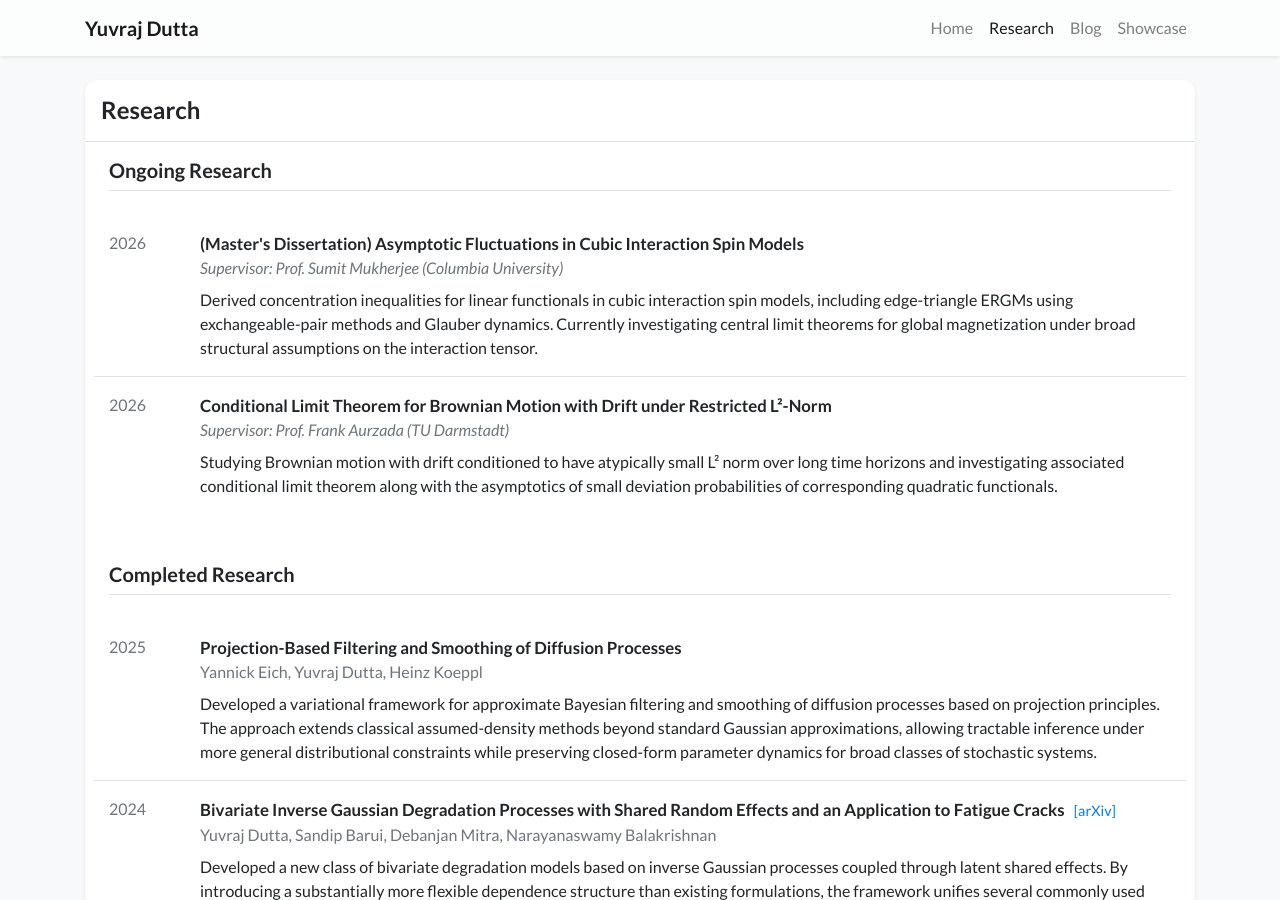
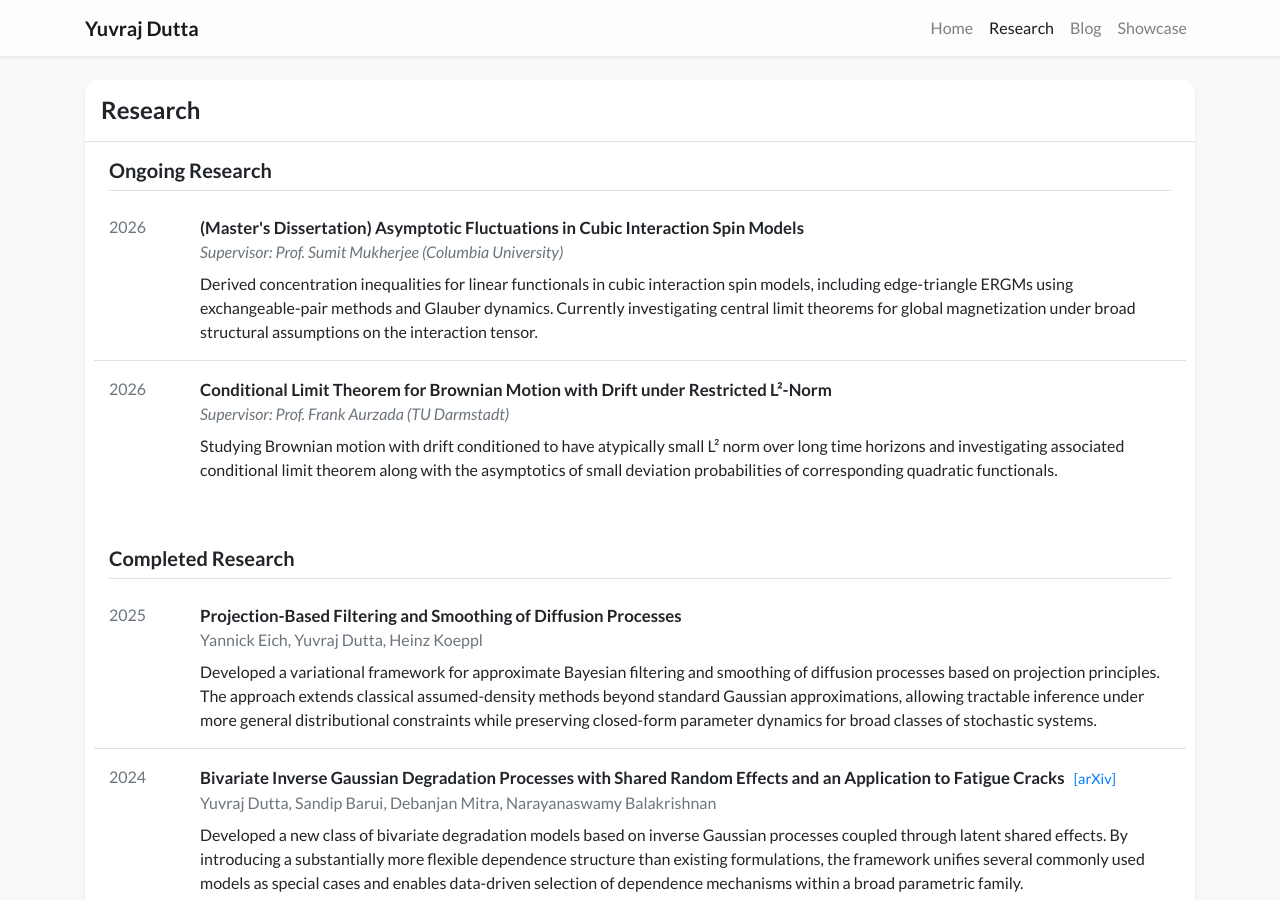
Before and after one commit to yuvrajdutta05/academic-homepage-test, a Jekyll site: the page built from research.html, in a window 1280 px wide and 900 px high. Built offline with Jekyll 4.4.1, drawn with Linux system fonts in a browser that asks for light colours; nearby versions of some CDN libraries; a style sheet for code colours, icons or effects is not loaded.

Commit message:
Update profile again 2

```diff
--- a/_includes/widgets/research_page_card.html
+++ b/_includes/widgets/research_page_card.html
@@ -10,7 +10,7 @@
 
             <!-- Ongoing Research -->
 
-            <h5 class="mb-4 pb-2 border-bottom">
+            <h5 class="mb-2 pb-2 border-bottom">
                 Ongoing Research
             </h5>
 
@@ -44,7 +44,7 @@
 
             <!-- Completed Research -->
 
-            <h5 class="mt-5 mb-4 pb-2 border-bottom">
+            <h5 class="mt-5 mb-2 pb-2 border-bottom">
                 Completed Research
             </h5>
 
@@ -88,7 +88,7 @@
 
             <!-- Talks -->
 
-            <h5 class="mt-5 mb-4 pb-2 border-bottom">
+            <h5 class="mt-5 mb-2 pb-2 border-bottom">
                 Talks & Presentations
             </h5>
 
@@ -144,7 +144,7 @@
 
             <!-- Coursework -->
 
-            <h5 class="mt-5 mb-4 pb-2 border-bottom">
+            <h5 class="mt-5 mb-2 pb-2 border-bottom">
                 Selected Coursework Projects
             </h5>
 
```
